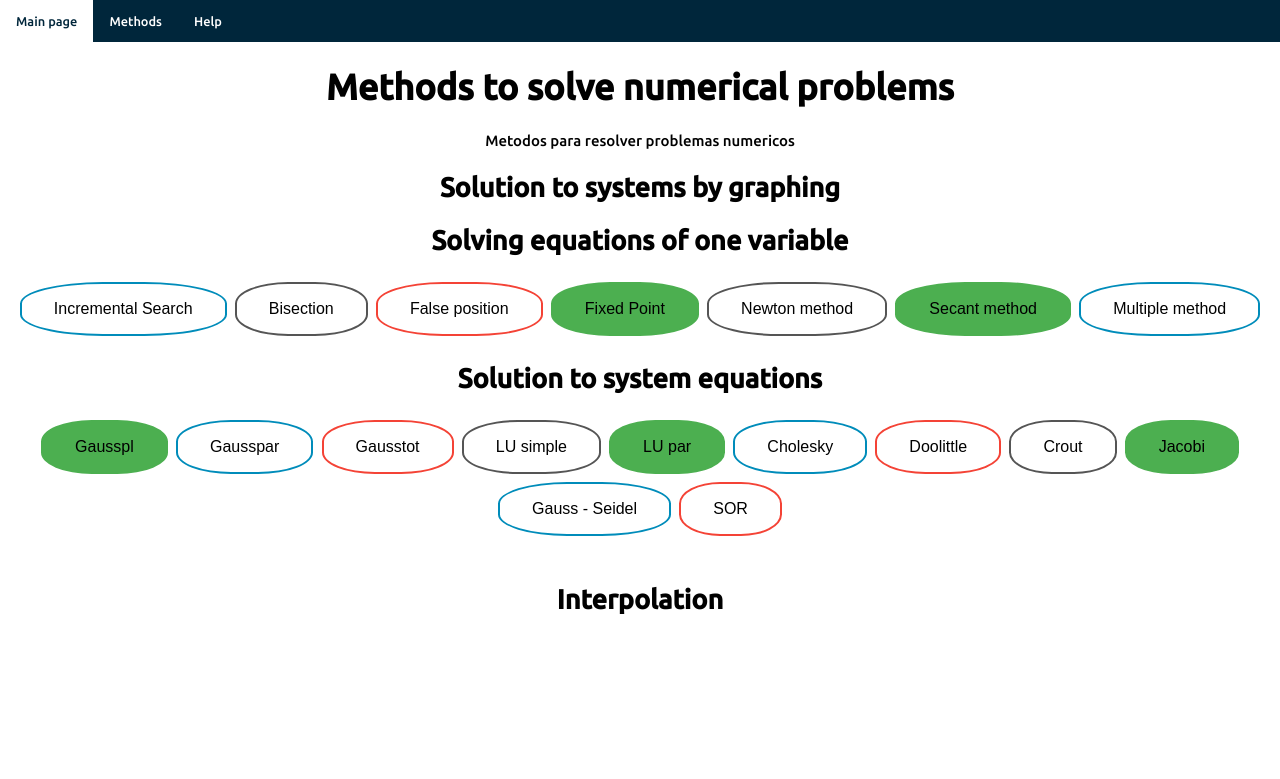
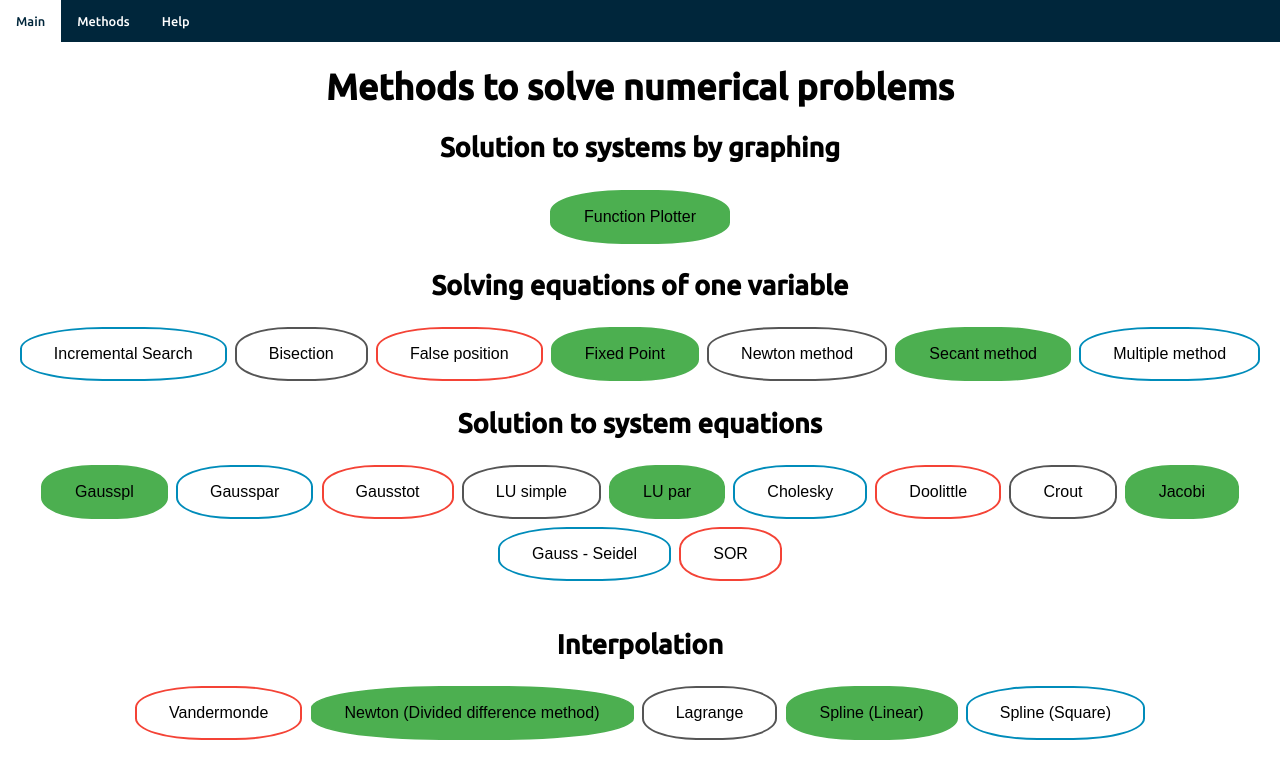
Before and after one commit to sospinai7/AnalisisNumerico, a Flask app: page /methods in a window 1280 px wide. Shown: the top 779 px of the page. Run offline with Flask 2, Linux system fonts and the light colour scheme; some libraries are stand-ins or nearby versions.

Commit message:
botones de los metodos de interpolacion

```diff
--- a/Templates/Nav/index.html
+++ b/Templates/Nav/index.html
@@ -5,7 +5,7 @@
 <link rel="preconnect" href="https://fonts.gstatic.com" crossorigin>
 <link href="https://fonts.googleapis.com/css2?family=Roboto:ital,wght@1,100&family=Ubuntu:wght@500&display=swap" rel="stylesheet">
 <div class="introduction">
-    <h1 class=title>Numeric Analysis: The Final Project</h1>
+    <h1 class=title>Numeric Analysis</h1>
     <div class="description">
         Esta es una pagina web donde podras resolver algunos problemas de analisis numerico a traves de algunos metodos vistos en clase.
         Si tienes alguna duda ve a la sección de "ayuda".
--- a/Templates/Nav/methods.html
+++ b/Templates/Nav/methods.html
@@ -86,9 +86,8 @@
 </style>
 <div class="methods"  style="text-align: center;">
     <h1>Methods to solve numerical problems</h1>
-    <p class="text">Metodos para resolver problemas numericos</p>
     <h2>Solution to systems by graphing</h2>
-    <!-- <a href="{{ url_for('tali.graph') }}"><button type="button" class="button button1 btn btn-primary">Function Plotter</button></a> -->
+    <a href="{{ url_for('isaac.graph') }}"><button type="button" class="button button1 btn btn-primary">Function Plotter</button></a>
     <h2>Solving equations of one variable</h2>
     <a href="{{ url_for('santiago.incsearch_route') }}"><button type="button" class="button button2 btn btn-primary">Incremental
             Search</button></a>
@@ -119,18 +118,16 @@
 
     <br><br>
     <h2>Interpolation</h2>
-    <!-- <a href="{{ url_for('urrego.vandermonde_route', array = 4) }}"><button type="button"
+    <a href="{{ url_for('isaac.vandermonde_route', array = 4) }}"><button type="button"
             class="button button3 btn btn-primary">Vandermonde</button></a>
-    <a href="{{ url_for('urrego.newton_interpolation_route', array = 4) }}"><button type="button"
+    <a href="{{ url_for('isaac.newton_interpolation_route', array = 4) }}"><button type="button"
             class="button button1 btn btn-primary">Newton (Divided difference method)</button></a>
-    <a href="{{ url_for('urrego.lagrange_route', array = 4) }}"><button type="button"
+    <a href="{{ url_for('isaac.lagrange_route', array = 4) }}"><button type="button"
             class="button button5 btn btn-primary">Lagrange</button></a>
-    <a href="{{ url_for('urrego.spline_linear_route', array = 4) }}"><button type="button"
+    <a href="{{ url_for('isaac.spline_linear_route', array = 4) }}"><button type="button"
             class="button button1 btn btn-primary">Spline (Linear)</button></a>
-    <a href="{{ url_for('urrego.spline_square_route', array = 4) }}"><button type="button"
+    <a href="{{ url_for('isaac.spline_square_route', array = 4) }}"><button type="button"
             class="button button2 btn btn-primary">Spline (Square)</button></a>
-    <a href="{{ url_for('urrego.spline_cubic_route', array = 4) }}"><button type="button" class="button button2 btn btn-primary">Spline
-            (Cubic)</button></a> -->
 
 </div>
 <br>
--- a/Templates/layout.html
+++ b/Templates/layout.html
@@ -131,7 +131,7 @@
     }
         </style>
         <ul class="topnav">
-          <li><a class="active" href="{{ url_for('hello') }}">Main page</a></li>
+          <li><a class="active" href="{{ url_for('hello') }}">Main</a></li>
           <li><a href="{{ url_for('methods_route') }}">Methods</a></li>
           <li><a href="{{ url_for('help_route') }}">Help</a></li>
         </ul>
```
